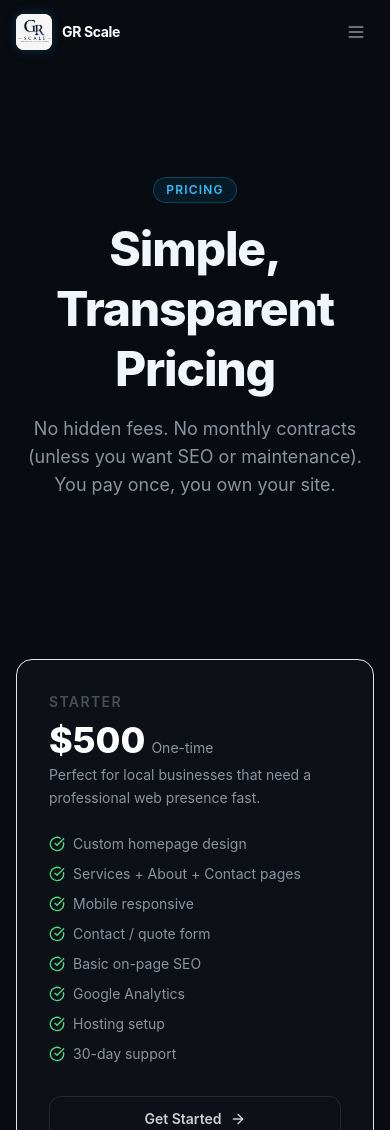
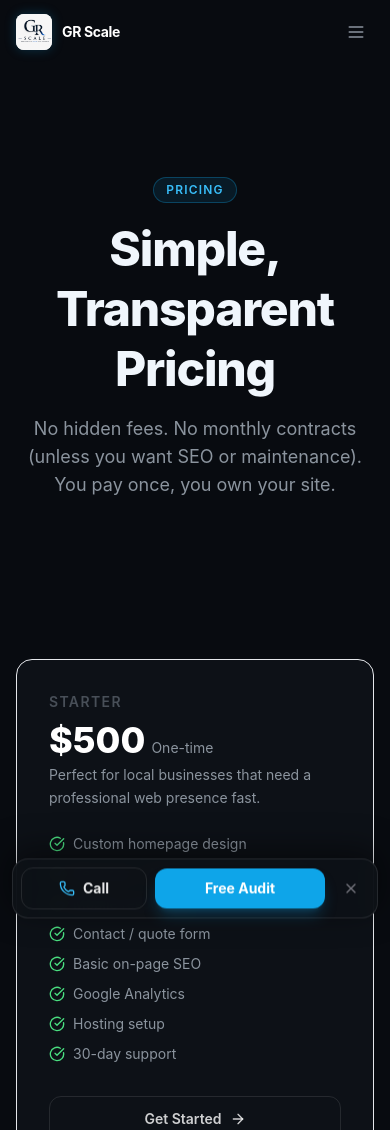
Before and after one commit to hayabusarivera23-ops/gr-scale-website, a Next.js app: page /pricing in a window 390 px wide. Shown: the top 1130 px of the page. Built offline with nearby package versions, Linux system fonts and the light colour scheme.

Commit message:
Sticky mobile action bar: Call + Free Audit after hero scroll, dismissible per session

```diff
--- a/src/app/layout.tsx
+++ b/src/app/layout.tsx
@@ -2,6 +2,7 @@ import type { Metadata } from 'next'
 import './globals.css'
 import Navbar from '@/components/Navbar'
 import Footer from '@/components/Footer'
+import MobileActionBar from '@/components/MobileActionBar'
 
 const LOGO = '/ChatGPT%20Image%20Jul%2012,%202026,%2003_38_02%20PM.png'
 
@@ -64,6 +65,7 @@ export default function RootLayout({ children }: { children: React.ReactNode })
         <Navbar />
         <main>{children}</main>
         <Footer />
+        <MobileActionBar />
       </body>
     </html>
   )
--- /dev/null
+++ b/src/components/MobileActionBar.tsx
@@ -0,0 +1,60 @@
+'use client'
+
+/**
+ * Sticky mobile action bar — most prospects open this site from a text
+ * message on their phone. After they scroll past the hero, a slim fixed
+ * bottom bar offers the only two actions that matter: Call and Free Audit.
+ * Dismissible; stays dismissed for the session. Mobile only (md:hidden).
+ */
+
+import { useEffect, useState } from 'react'
+import Link from 'next/link'
+import { Phone, X } from 'lucide-react'
+
+export default function MobileActionBar() {
+  const [visible, setVisible] = useState(false)
+  const [dismissed, setDismissed] = useState(true) // start hidden until mount check
+
+  useEffect(() => {
+    try {
+      if (window.sessionStorage.getItem('gr-actionbar-dismissed')) return
+    } catch { /* private mode */ }
+    setDismissed(false)
+    const onScroll = () => setVisible(window.scrollY > 560)
+    onScroll()
+    window.addEventListener('scroll', onScroll, { passive: true })
+    return () => window.removeEventListener('scroll', onScroll)
+  }, [])
+
+  function dismiss() {
+    setDismissed(true)
+    try { window.sessionStorage.setItem('gr-actionbar-dismissed', '1') } catch { /* private mode */ }
+  }
+
+  if (dismissed) return null
+
+  return (
+    <div
+      className={`md:hidden fixed bottom-0 inset-x-0 z-40 px-3 transition-transform duration-300 ${
+        visible ? 'translate-y-0' : 'translate-y-[120%]'
+      }`}
+      style={{ paddingBottom: 'max(0.75rem, env(safe-area-inset-bottom))' }}
+      aria-hidden={!visible}
+    >
+      <div className="mx-auto max-w-md flex items-center gap-2 rounded-2xl border border-white/10 bg-[#0d1117]/95 backdrop-blur p-2 shadow-[0_-8px_32px_rgba(0,0,0,0.5)]">
+        <a href="tel:+18138695917"
+          className="flex-1 inline-flex items-center justify-center gap-2 rounded-xl border border-white/10 px-4 py-2.5 text-sm font-bold text-white/90 hover:bg-white/5 transition">
+          <Phone className="h-4 w-4 text-brand-400" /> Call
+        </a>
+        <Link href="/book"
+          className="flex-[1.5] inline-flex items-center justify-center gap-2 rounded-xl bg-brand-500 px-4 py-2.5 text-sm font-bold text-white shadow-lg shadow-brand-500/25">
+          Free Audit
+        </Link>
+        <button onClick={dismiss} aria-label="Dismiss action bar"
+          className="flex h-9 w-9 items-center justify-center rounded-xl text-zinc-500 hover:text-zinc-300 hover:bg-white/5 transition shrink-0">
+          <X className="h-4 w-4" />
+        </button>
+      </div>
+    </div>
+  )
+}
```
